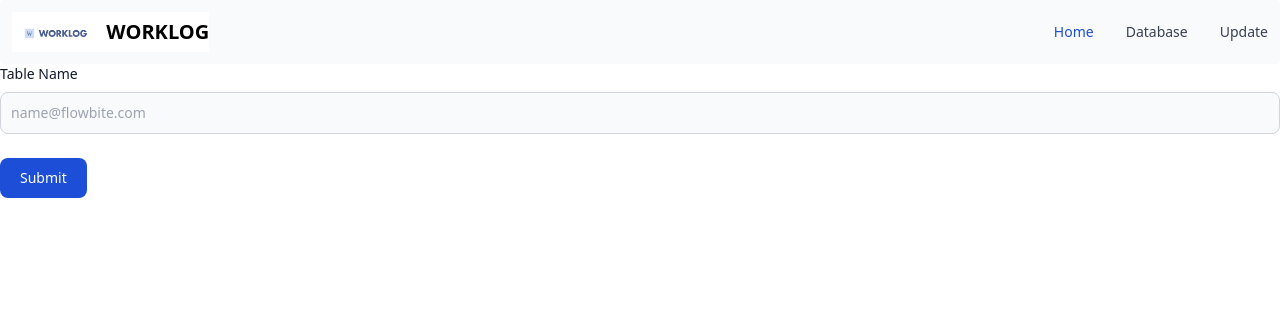
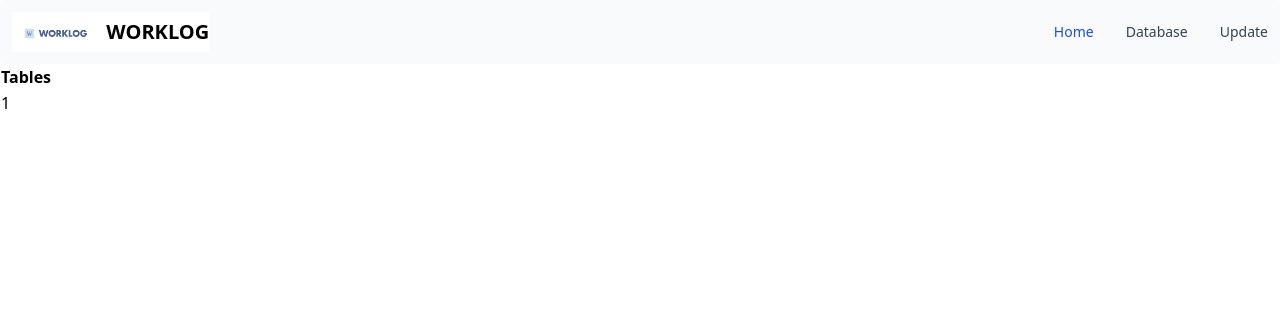
Before and after one commit to Meheer17/Python_SQL, a Flask app: template templates/database.html in a window 1280 px wide. Shown: the top 324 px of the page. Run offline with Flask 2, Linux system fonts and the light colour scheme; the template is opened without the code that fills it: most values are stand-ins (such as "Sample title", 1, 10 or a date in 2020); some libraries are stand-ins or nearby versions.

Commit message:
database page

```diff
--- a/templates/database.html
+++ b/templates/database.html
@@ -42,22 +42,25 @@
   </div>
   </nav>
 
-<!-- <h1 class="mb-4 text-4xl font-extrabold leading-none tracking-tight text-gray-900 md:text-5xl lg:text-6xl dark:text-white">Welcome to the Database Viewing System</h1>
-<p class="mb-6 text-lg font-normal text-gray-500 lg:text-xl sm:px-16 xl:px-48 dark:text-gray-400">Please enter the table name to access the data</p>
-<a href="#" class="inline-flex items-center justify-center px-5 py-3 text-base font-medium text-center text-white bg-blue-700 rounded-lg hover:bg-blue-800 focus:ring-4 focus:ring-blue-300 dark:focus:ring-blue-900">
-    Learn more
-    <svg class="w-5 h-5 ml-2 -mr-1" fill="currentColor" viewBox="0 0 20 20" xmlns="http://www.w3.org/2000/svg"><path fill-rule="evenodd" d="M10.293 3.293a1 1 0 011.414 0l6 6a1 1 0 010 1.414l-6 6a1 1 0 01-1.414-1.414L14.586 11H3a1 1 0 110-2h11.586l-4.293-4.293a1 1 0 010-1.414z" clip-rule="evenodd"></path></svg>
-</a> -->
+<body>
 
+  <table class="table-fixed">
+    <thead>
+      <tr>
+        <th>Tables</th>
+      </tr>
+    </thead>
+    <tbody>
+      {% for i in tables %}
+        <tr>
+          <td>{{i[0]}}</td>
+        </tr>
+      {% endfor %}
+    </tbody>
+  </table>
 
-<body>
- <form>
-    <div class="mb-6">
-      <label for="tablename" class="block mb-2 text-sm font-medium text-gray-900 dark:text-white">Table Name</label>
-      <input type="text" id="email" class="bg-gray-50 border border-gray-300 text-gray-900 text-sm rounded-lg focus:ring-blue-500 focus:border-blue-500 block w-full p-2.5 dark:bg-gray-700 dark:border-gray-600 dark:placeholder-gray-400 dark:text-white dark:focus:ring-blue-500 dark:focus:border-blue-500" placeholder="name@flowbite.com" required>
+ <form action="/database", method="POST">
 
-    </div>
-    <button type="submit" class="text-white bg-blue-700 hover:bg-blue-800 focus:ring-4 focus:outline-none focus:ring-blue-300 font-medium rounded-lg text-sm w-full sm:w-auto px-5 py-2.5 text-center dark:bg-blue-600 dark:hover:bg-blue-700 dark:focus:ring-blue-800">Submit</button>
   </form>
 
 </body>
```
